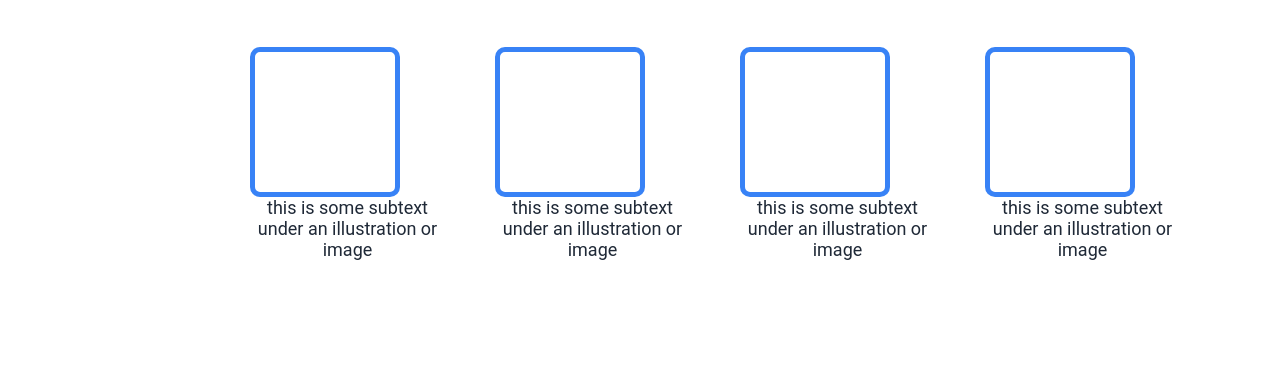
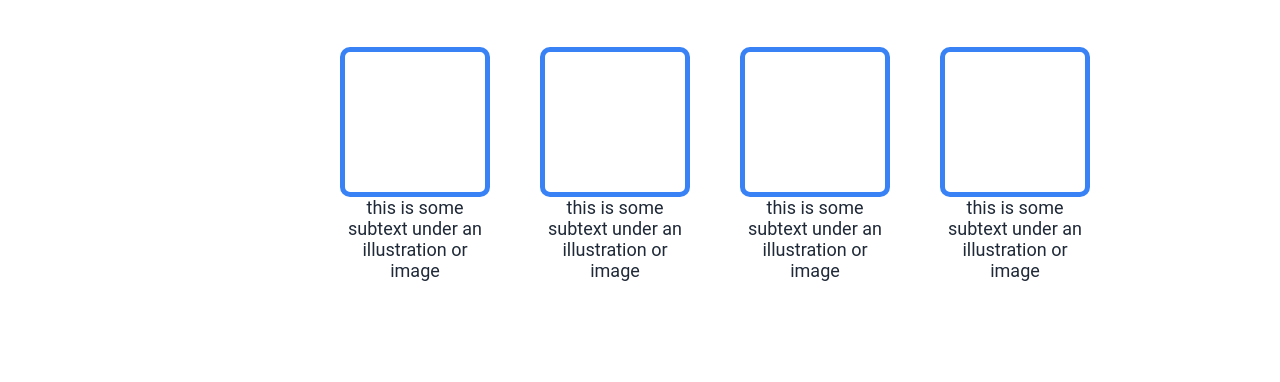
Before and after one commit to Khardiata-Diop/landing-page, a plain HTML site: page index.html in a window 1280 px wide. Shown: the part 570-952 px from the top of the page. Drawn offline with Linux system fonts and the light colour scheme.

Commit message:
💄 Center the boxes and the text beneath them

```diff
--- a/assets/css/index.css
+++ b/assets/css/index.css
@@ -87,6 +87,15 @@ button {
   margin: 50px;
 }
 
+.boxes article {
+  text-align: center;
+  width: 150px;
+}
+
+.boxes article p {
+  text-align: center;
+  width: 150px;
+}
 .squbble {
   width: 150px;
   height: 150px;
```
